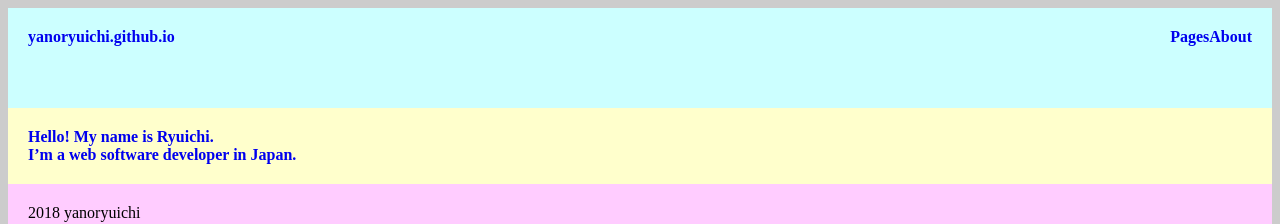
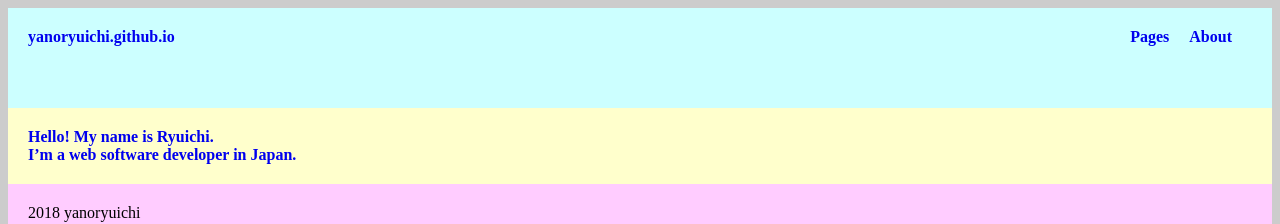
Before and after one commit to yanoryuichi/yanoryuichi.github.io, a Jekyll site: the page built from index.md, in a window 1280 px wide. Shown: the top 224 px of the page. Built offline with Jekyll 4.4.1, drawn with Linux system fonts in a browser that asks for light colours; some web fonts are replaced.

Commit message:
Update style.css

```diff
--- a/css/style.css
+++ b/css/style.css
@@ -6,6 +6,6 @@
   margin: 0 auto;
 }
 
-.site-links {
+.site-links li {
   margin-right: 20px;
 }
```
